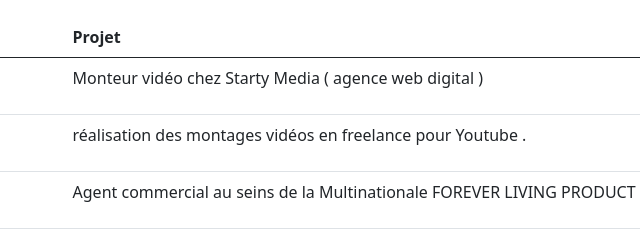
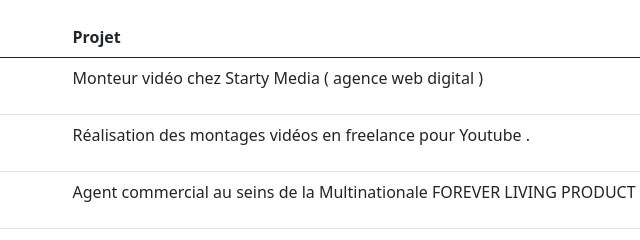
Before and after one commit to sosso21/cv-moh-fali, a plain HTML site: page index.html in a window 1280 px wide. Shown: the part 880-1120 px from the top of the page, 220-860 px from the left. Drawn offline with nearby package versions, Linux system fonts and the light colour scheme.

Commit message:
:recycle: (refact): add majuscule

```diff
--- a/index.html
+++ b/index.html
@@ -83,7 +83,7 @@
             <td>2017 - 2020</td>
             <td>
               <p>
-                réalisation des montages vidéos en freelance pour Youtube .
+                Réalisation des montages vidéos en freelance pour Youtube .
                 <i>
 
                 </i>
```
